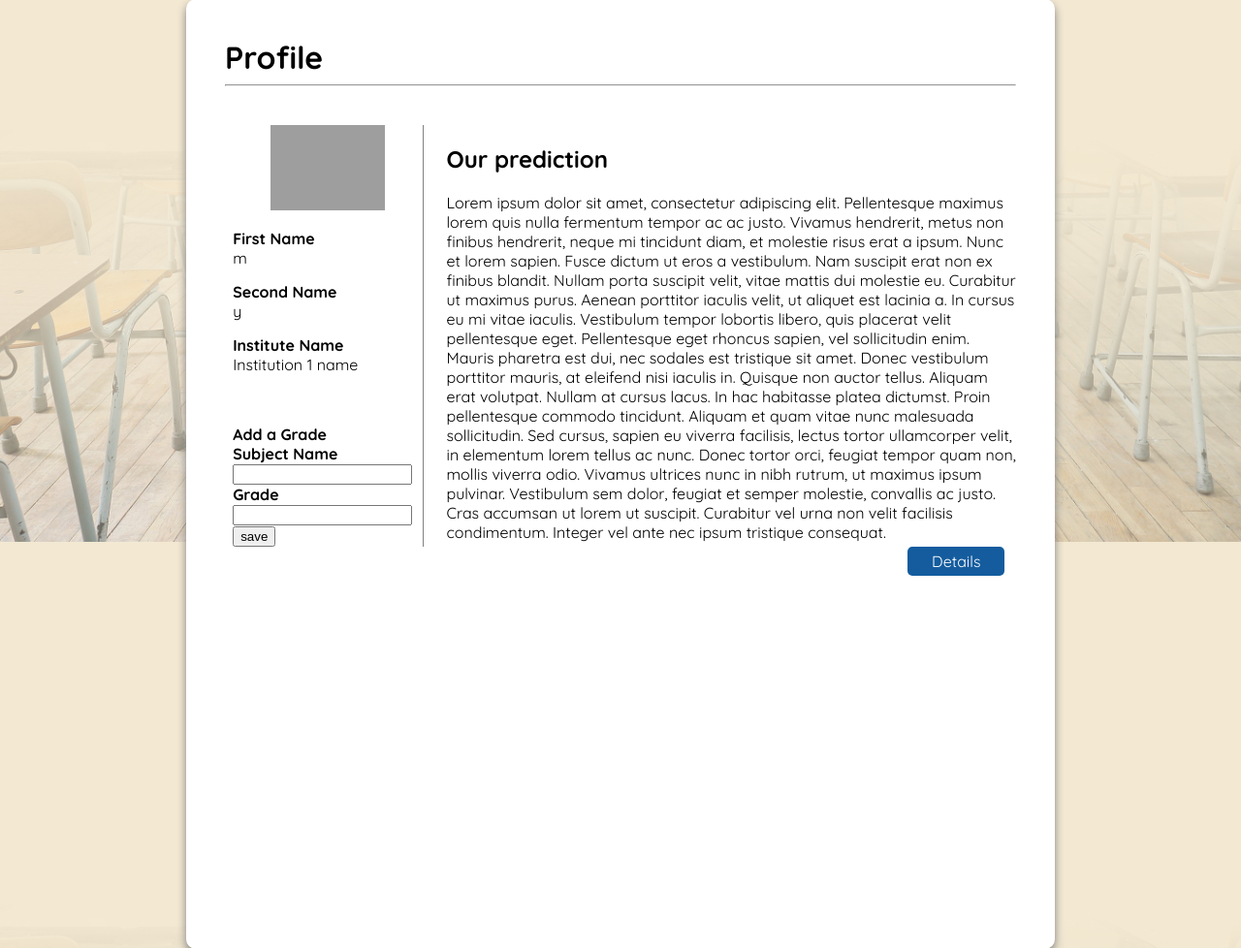
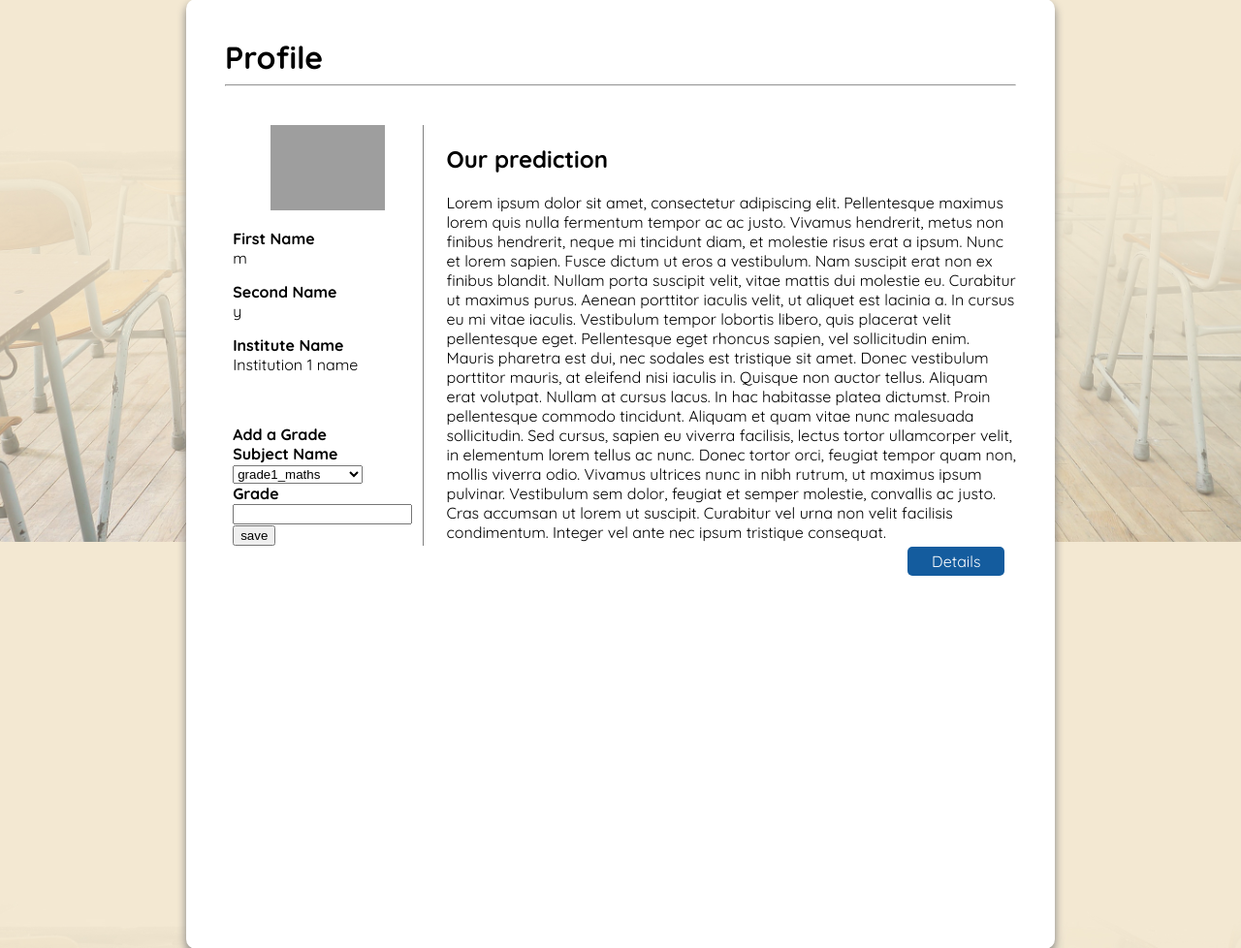
Before and after one commit to Suchith19792/eParent, a PHP site: page /Authintication_withFrontEnd_3/profile_st.php in a window 1280 px wide. Shown: the part 241-1219 px from the top of the page at 97% size. Run offline with PHP 8.4, Linux system fonts and the light colour scheme; a user stored in the database is signed in; data comes from the database, SQL or seed files in the repository; data that the repository does not hold is empty; grey boxes are pictures that could not be loaded.

Commit message:
Update profile_st.php

```diff
--- a/Authintication_withFrontEnd_3/profile_st.php
+++ b/Authintication_withFrontEnd_3/profile_st.php
@@ -146,10 +146,45 @@ Add a Grade
 
 
     <label id="first">Subject Name</label><br/>
-    <input type="password" name="password"><br/>
 
+    <select name="password">
+        <option value="grade1_maths" >grade1_maths</option>
+        <option value="grade2_maths" >grade2_maths</option>
+        <option value="grade3_maths" >grade3_maths</option>
+        <option value="grade4_maths" >grade4_maths</option>
+        <option value="grade5_maths" >grade5_maths</option>
+        <option value="grade6_maths" >grade6_maths</option>
+        <option value="grade7_maths" >grade7_maths</option>
+        <option value="grade8_maths" >grade8_maths</option>
+        <option value="grade9_maths" >grade9_maths</option>
+        <option value="grade10_maths" >grade10_maths</option>
+
+        <option value="grade1_science" >grade1_science</option>
+        <option value="grade2_science" >grade2_science</option>
+        <option value="grade3_science" >grade3_science</option>
+        <option value="grade4_science" >grade4_science</option>
+        <option value="grade5_science" >grade5_science</option>
+        <option value="grade6_science" >grade6_science</option>
+        <option value="grade7_science" >grade7_science</option>
+        <option value="grade8_science" >grade8_science</option>
+        <option value="grade9_science" >grade9_science</option>
+        <option value="grade10_science" >grade10_science</option>
+
+        <option value="grade1_language" >grade1_language</option>
+        <option value="grade2_language" >grade2_language</option>
+        <option value="grade3_language" >grade3_language</option>
+        <option value="grade4_language" >grade4_language</option>
+        <option value="grade5_language" >grade5_language</option>
+        <option value="grade6_language" >grade6_language</option>
+        <option value="grade7_language" >grade7_language</option>
+        <option value="grade8_language" >grade8_language</option>
+        <option value="grade9_language" >grade9_language</option>
+        <option value="grade10_language" >grade10_language</option>
+
+      </select>
+<br>
     <label id="first">Grade</label><br/>
-    <input type="text" name="email"><br/>
+    <input type="number" name="email" max="100"><br/>
 
     <button type="submit" name="save">save</button>
     </form>
```
